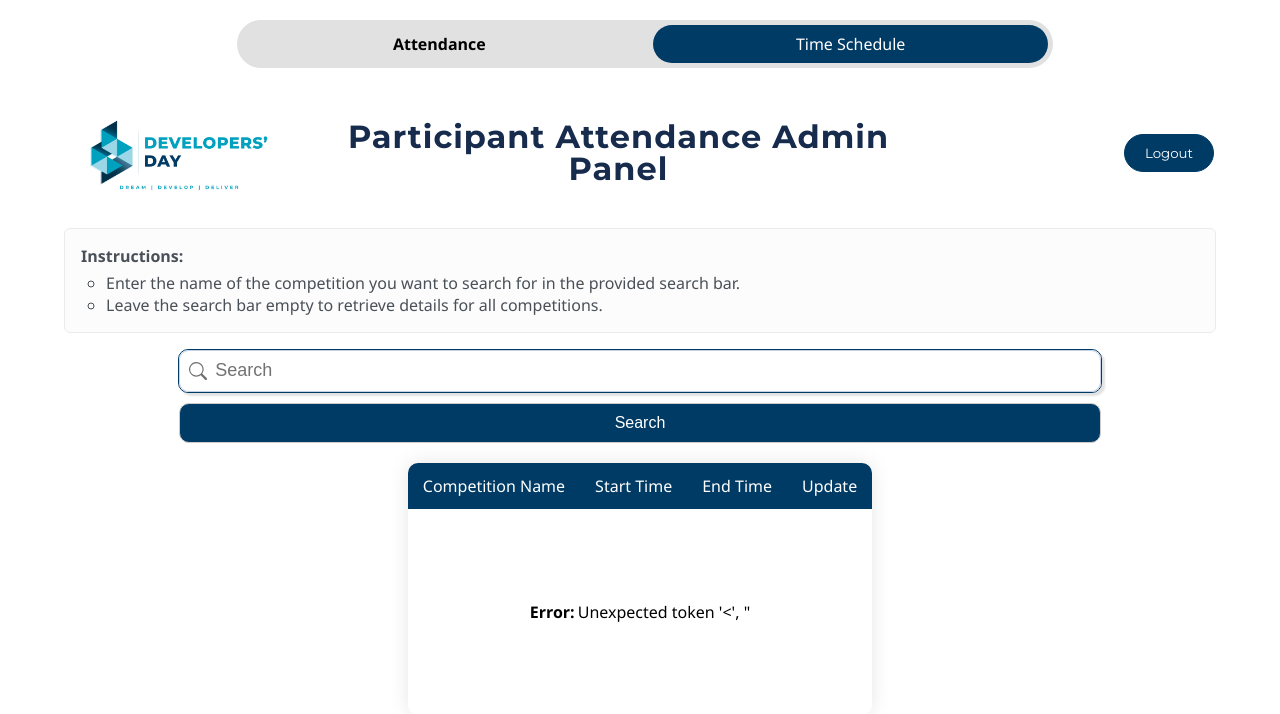
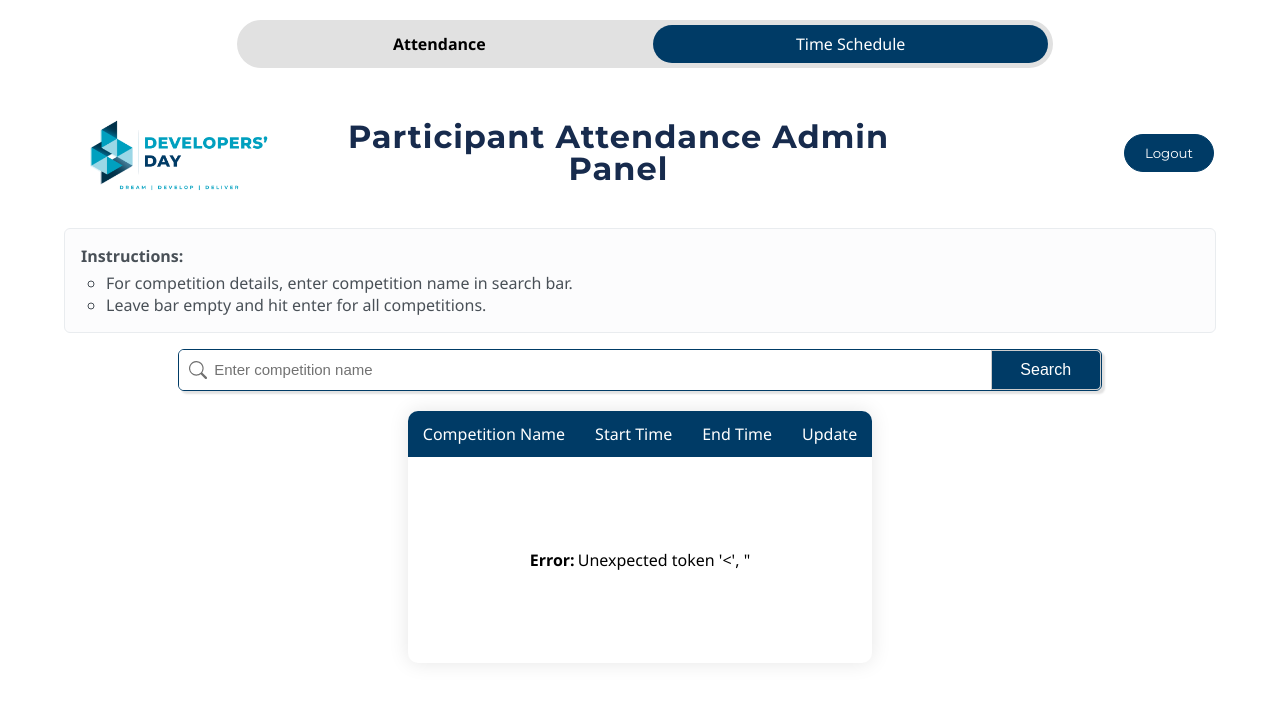
Before and after one commit to Munnazzar/CC-PR-Portal, a Django app: page /adminPanelSchedule/ in a window 1280 px wide. Shown: the top 714 px of the page. Run offline with Django 4.2, Linux system fonts and the light colour scheme; a user stored in the database is signed in; data that the repository does not hold is empty; some libraries are stand-ins or nearby versions.

Commit message:
Fixed search bar on both adminPanel and adminPanelSchedule.

```diff
--- a/portal/static/css/panel_base.css
+++ b/portal/static/css/panel_base.css
@@ -268,7 +268,7 @@ h1 {
   position: relative;
   width: 100%;
   background-color: transparent;
-  border-radius: 10px;
+  border-radius: 6px;
   overflow: hidden;
   border: 1px solid #003b66;
   box-shadow: 3px 3px 2px 0px #e2e2e2;
@@ -280,22 +280,22 @@ h1 {
   outline: none;
   border-left: 1px solid #c4d1eb;
   border-radius: 0px;
-  width: 300px;
+  width: 9rem;
   font-size: 15px;
   appearance: none;
 }
 
 .search-attendance-page {
-  padding: 9px;
   background-color: #003b66;
   color: white;
   font-size: 15px;
   cursor: pointer;
-  width: 300px;
+  width: max-content;
   appearance: none;
   border: none;
   outline: none;
   height: 2.3rem;
+  padding: 0 1.5rem;
 }
 
 .search-details-row {
@@ -322,16 +322,17 @@ h1 {
 .search-button {
   padding: 10px;
   border: 1px solid #ccc;
-  border-radius: 10px;
   background-color: #003b66;
   color: white;
   font-size: 16px;
   cursor: pointer;
-  width: 100%;
+  width: 8rem;
+  border-top-right-radius: 5px;
+  border-bottom-right-radius: 5px;
 }
 
 .input-schedule-search {
-  font-size: 18px;
+  font-size: 15px;
   padding: 5px 10px;
   height: 30px;
   width: 100%;
@@ -339,15 +340,13 @@ h1 {
   outline: none;
   background: #ffffff;
   color: #000000;
-  border: 1px solid #c4d1eb;
-  border-radius: 10px;
+  border: none;
   box-shadow: 3px 3px 2px 0px #e2e2e2;
   transition: 0.3s ease;
 }
 
 .input-schedule-search:focus {
   background: #f2f2f2;
-  border: 1px solid #a5a5a5;
 }
 
 .input-schedule-search::placeholder {
@@ -359,7 +358,6 @@ h1 {
   padding: 5px 10px;
   height: 26px;
   width: 100%;
-  padding-left: 39px;
   outline: none;
   background: #ffffff;
   color: #000000;
@@ -448,7 +446,7 @@ h1 {
   }
 
   table {
-    height: 45vh;
+    height: 70vh;
   }
 
   .navigator-wrapper {
@@ -467,10 +465,6 @@ h1 {
   }
 
   .search_field {
-    width: 80%;
-  }
-
-  .search-button {
     width: 80%;
   }
 
@@ -565,7 +559,7 @@ h1 {
   background-color: #003b66 !important;
   color: white;
 }
-.page-button{
+.page-button {
   padding: 10px 15px;
   border: 1px solid #172b4d;
   background-color: transparent;
--- a/portal/templates/adminPanelSchedule.html
+++ b/portal/templates/adminPanelSchedule.html
@@ -25,10 +25,10 @@
         <div style="padding: 0 5px;">
             <ul>
                 <li>
-                    Enter the name of the competition you want to search for in the provided search bar.
+                    For competition details, enter competition name in search bar.
                 </li>
                 <li>
-                    Leave the search bar empty to retrieve details for all competitions.
+                    Leave bar empty and hit enter for all competitions.
                 </li>
             </ul>
         </div>
@@ -42,14 +42,12 @@
         <svg xmlns="http://www.w3.org/2000/svg" class="svg_icon bi-search" viewBox="0 0 16 16">
           <path d="M11.742 10.344a6.5 6.5 0 1 0-1.397 1.398h-.001c.03.04.062.078.098.115l3.85 3.85a1 1 0 0 0 1.415-1.414l-3.85-3.85a1.007 1.007 0 0 0-.115-.1zM12 6.5a5.5 5.5 0 1 1-11 0 5.5 5.5 0 0 1 11 0z"></path>
         </svg>
-        <input id="schedule-search" class="input-schedule-search" type="text" placeholder="Search" />
+        <input id="schedule-search" class="input-schedule-search" type="text" placeholder="Enter competition name" />
+        <!-- Search Button -->
+          <button type="submit" class="search-button" onclick="getCompetitionTime()">Search</button>
       </div>
     </div>
 
-    <!-- Search Button -->
-    <div class="row">
-      <button type="submit" class="search-button" onclick="getCompetitionTime()">Search</button>
-    </div>
   </form>
   <!-- Query table -->
 
--- a/portal/templates/panel_base.html
+++ b/portal/templates/panel_base.html
@@ -7,9 +7,10 @@
     {% block title %}
       <title>Attendance Panel</title>
     {% endblock %}
+    <!-- Icons -->
+    <link rel="stylesheet" href="https://cdn.jsdelivr.net/npm/bootstrap-icons@1.10.5/font/bootstrap-icons.css" />
 
     <link rel="shortcut icon" type="image/png" href="{% static 'img/logo.ico' %}" />
-
     {% block extra_header %}
 
     {% endblock %}
@@ -53,9 +54,7 @@
 
       <div style="display:flex; width: 25%; height: 100%; justify-content: end; align-items: center;">
         <div style="width: 100px; height: 100%;">
-          <a href="{% url 'portal:logout' %}">
-            <button class="logout-button">Logout</button>
-          </a>
+          <a href="{% url 'portal:logout' %}"><button class="logout-button">Logout</button></a>
         </div>
       </div>
     </div>
```
Also changed, not shown: portal/templates/adminPanel.html (+21 -5 lines), accounts.sqlite3. Lines whose indentation alone changed are shown as unchanged.
